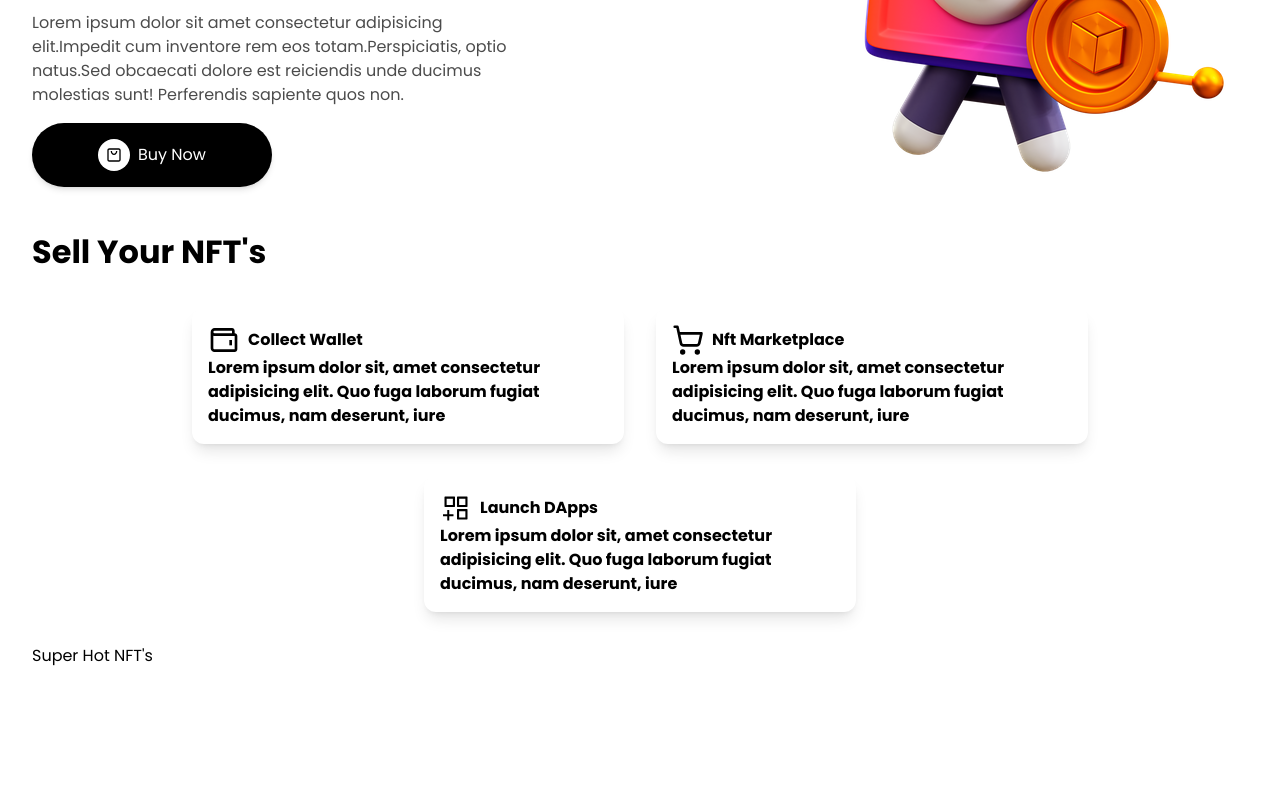
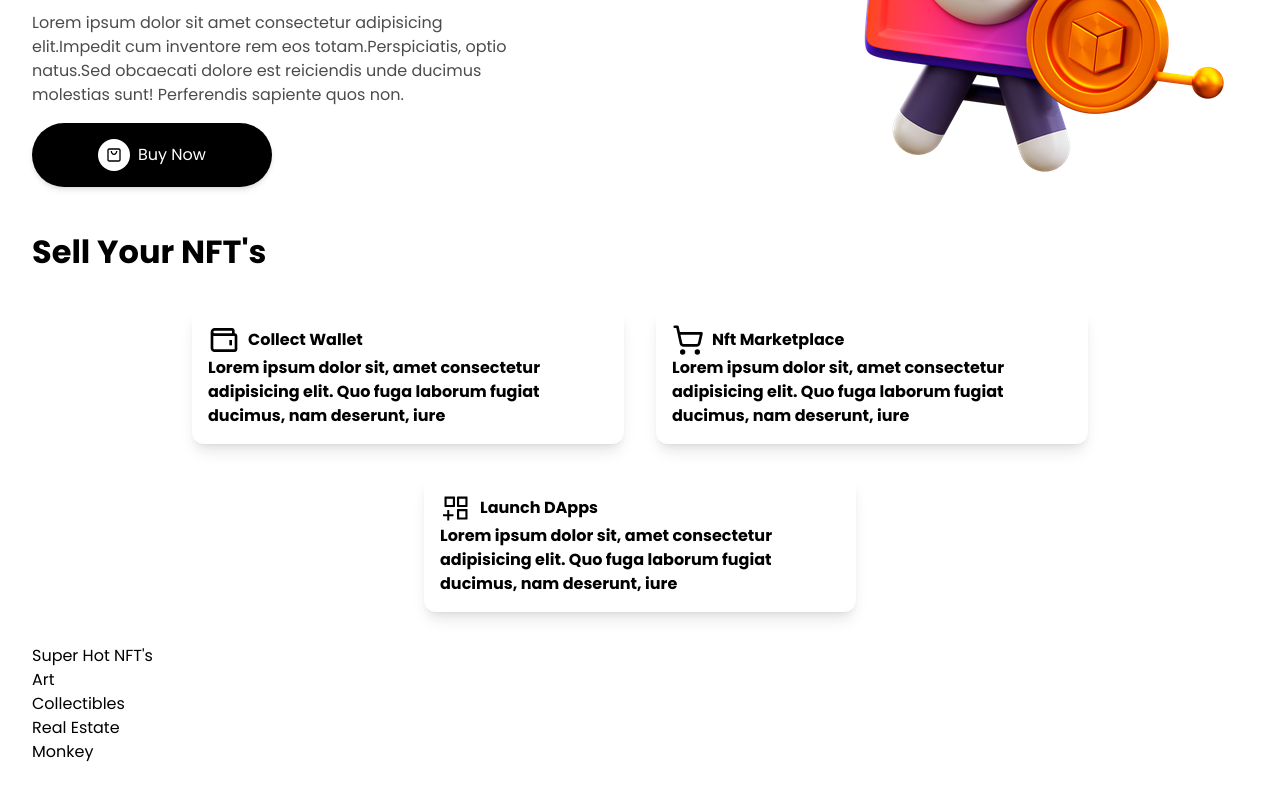
Before and after one commit to davita101/Project-V1, a React (Vite) app: page / in a window 1280 px wide. Shown: the part 334-1134 px from the top of the page. Before the commit the page ends 1066 px from the top, so only its background shows below. Built offline with nearby package versions, Linux system fonts and the light colour scheme.

Commit message:
Fix: Constants and fix categoryes

```diff
--- a/src/components/Product.jsx
+++ b/src/components/Product.jsx
@@ -1,13 +1,22 @@
 import React from 'react'
+import { productText } from '../constants'
 
 function Product() {
     return (
         <div>
             <div>
-                <div>
-                    <h2>Super Hot NFT's</h2>
+                <h2>Super Hot NFT's</h2>
 
-                </div>
+                <ul>
+                    {productText.map((item, index) => {
+                        // Check if categoryJson exists before mapping over it
+                        if (item.categoryJson && Array.isArray(item.categoryJson))
+                            return item.categoryJson.map((category, index) => (
+                                <li key={index}>{category.label}</li>
+                            ));
+                    })}
+                </ul>
+
             </div>
         </div>
     )
--- a/src/constants/index.js
+++ b/src/constants/index.js
@@ -35,7 +35,8 @@ export const infoText = [
 ]
 
 export const productText = [
-    [
+    {
+        categoryJson: [
             {
                 route: '/',
                 label: "Art"
@@ -52,8 +53,10 @@ export const productText = [
                 route: '/',
                 label: "Monkey"
             }
-    ],
-    [
+        ]
+    },
+    {
+        nftJson: [
             {
                 heading: "Monkey",
                 btc: "0.29",
@@ -84,4 +87,5 @@ export const productText = [
                 own: 56
             },
         ]
+    }
 ]
```
Lines whose indentation alone changed are shown as unchanged.
